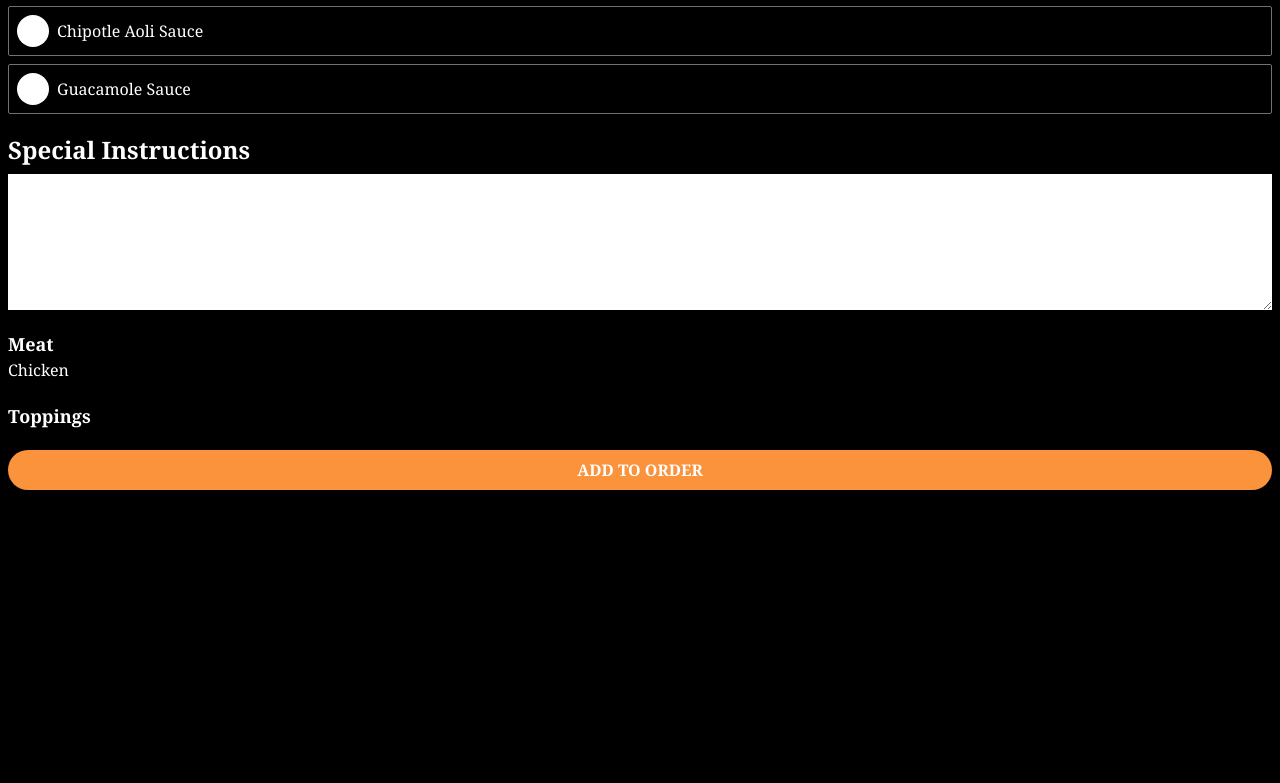
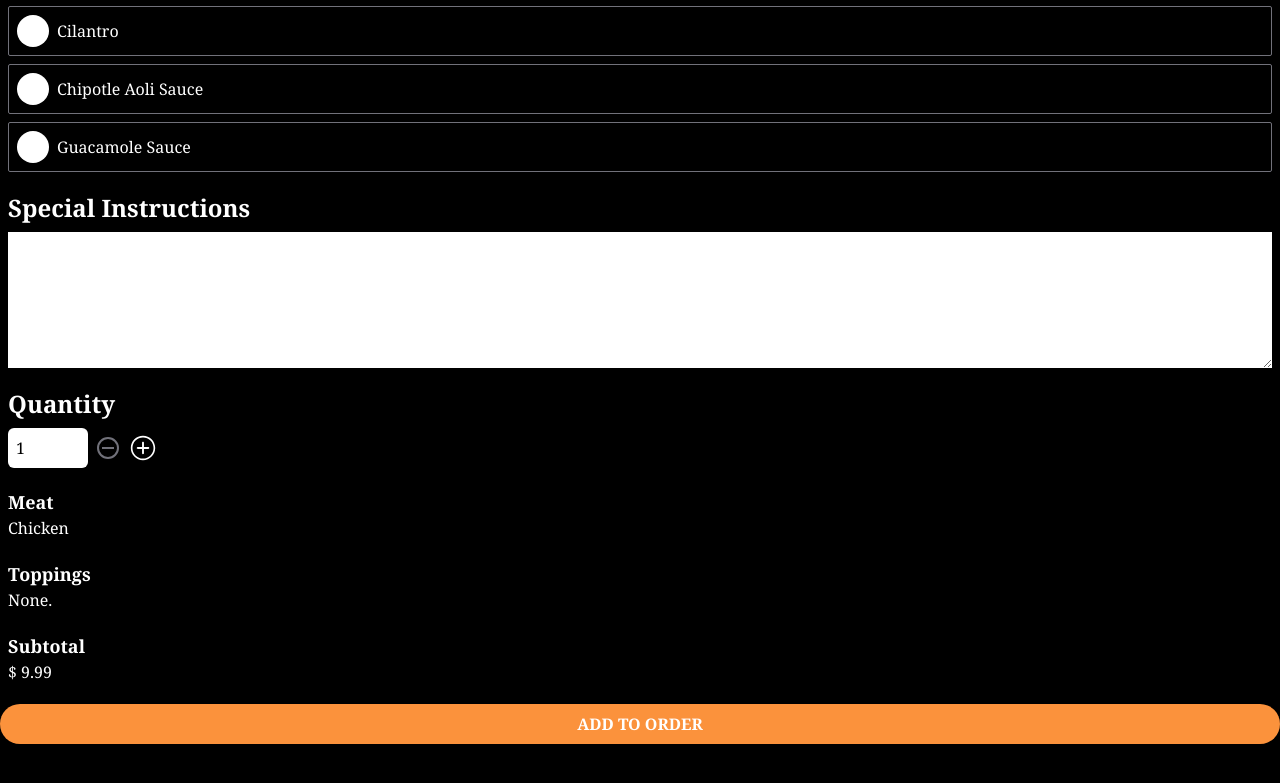
Before and after one commit to Jalenarms1/lalocura-rjs, a React (Vite) app: page /menu/burritos in a window 1280 px wide. Shown: the part 1115-1898 px from the top of the page. Before the commit the page ends 1693 px from the top, so only its background shows below. Built offline with nearby package versions, Linux system fonts and the light colour scheme.

Commit message:
committing progress - finished menu display with options for toppings and drinks, need to implement constructing of the cart to prepare for placing order

```diff
--- /dev/null
+++ b/src/Components/Menu/DrinksPicker.jsx
@@ -0,0 +1,57 @@
+import React, { useEffect, useState } from 'react'
+import { DRINK_LIST } from '../../data'
+import { GrSubtractCircle } from 'react-icons/gr'
+import { IoIosAddCircleOutline } from 'react-icons/io'
+
+const DrinksPicker = () => {
+    const [drinks, setDrinks] = useState({})
+
+    useEffect(() => {
+        setDrinks(Object.keys(DRINK_LIST).reduce((acc, drink) => {
+            acc[drink] = 0
+
+            return acc
+        }, {}))
+    }, [])
+
+    const onAddDrink = (drink) => {
+        setDrinks({...drinks, [drink]: drinks[drink] + 1})
+    }
+
+    const onSubDrink = (drink) => {
+        setDrinks({...drinks, [drink]: drinks[drink] - 1})
+
+    }
+
+  return (
+    <div className="flex flex-col gap-5 mb-5">
+        <div className="flex flex-col">
+            <div className="flex justify-between items-center">
+                <p className='text-3xl font-semibold'>Drinks</p>
+                {/* <p className='text-sm'>$2.99 ea</p> */}
+            </div>
+            <p className='text-zinc-300'>Choose from a variety of ice-cold beverages</p>
+        </div>
+
+        <div className="flex flex-col gap-2">
+            {Object.keys(DRINK_LIST).map((drink) => (
+                <div className="flex justify-between items-center p-2 rounded-md border border-zinc-600">
+                    <div className="flex items-center  gap-2 ">
+                        <p className='text-lg'>{drink}</p>
+                        <p className='text-zinc-500'>{DRINK_LIST[drink]}</p>
+
+                    </div>
+                    <div className="flex gap-2 items-center">
+                        <GrSubtractCircle onClick={() => drinks[drink] > 0 ? onSubDrink(drink) : null} className={`text-2xl`}/>
+                            <p className='p-2 w-12 rounded-md bg-white text-black justify-center flex'>{drinks[drink]}</p>
+                        <IoIosAddCircleOutline onClick={() => onAddDrink(drink)} className='text-3xl' />
+                    </div>
+                </div>
+            ))}
+
+        </div>
+    </div>
+  )
+}
+
+export default DrinksPicker
--- a/src/Components/Menu/Menu.jsx
+++ b/src/Components/Menu/Menu.jsx
@@ -2,6 +2,10 @@ import React, { useEffect } from 'react'
 import MenuLinkCard from './MenuLinkCard';
 import heroImg from '../../assets/hero-torta.jpeg'
 import { MENU_SECTIONS } from '../../data';
+import { Link } from 'react-router-dom';
+import { PiBeerBottle } from "react-icons/pi";
+import { IoIosArrowForward } from 'react-icons/io';
+
 
 const Menu = () => {
 
@@ -14,7 +18,28 @@ const Menu = () => {
                 return <MenuLinkCard key={i} img={img} label={label} description={description} />
 
             })}
+            <Link to={`/menu/drinks`}>
+                <div className="flex gap-5">
+                    <div className='w-1/3 h-28 rounded-md bg-zinc-400 text-zinc-600 flex justify-center items-center'>
+                        <PiBeerBottle className='text-6xl' />
+                    </div>
 
+                    <div className="flex flex-col justify-between flex-1">
+                        <div className="flex flex-col">
+                            <p className='text-lg font-semibold'>Drinks</p>
+                            <p className='text-zinc-300 text-sm'>Choose from a variety of ice-cold beverages</p>
+
+                        </div>
+
+                        <div className="w-full flex justify-end">
+                            <IoIosArrowForward className='text-zinc-400' />
+
+                        </div>
+                    </div>
+
+                </div>
+
+            </Link>
         </div>
 
     </div>
--- a/src/Pages/MenuSection.jsx
+++ b/src/Pages/MenuSection.jsx
@@ -6,6 +6,8 @@ import logo from "../assets/logo.jpeg"
 import { IoIosAddCircleOutline } from "react-icons/io";
 import MeatPicker from '../Components/Menu/MeatPicker';
 import ToppingPicker from '../Components/Menu/ToppingPicker';
+import { GrSubtractCircle } from "react-icons/gr";
+import DrinksPicker from '../Components/Menu/DrinksPicker';
 
 
 const MenuSection = () => {
@@ -14,6 +16,7 @@ const MenuSection = () => {
     const [selectedMeat, setSelectedMeat] = useState(MEAT_LIST[0])
     const [selectedToppings, setSelectedToppings] = useState([])
     const [specialInstructions, setSpecialInstructions] = useState("")
+    const [quantity, setQuantity] = useState(1)
 
     useEffect(() => {
         window.scrollTo(0,0)
@@ -53,11 +56,16 @@ const MenuSection = () => {
             </div>
         </div>
 
-        <div className="flex flex-col p-2 gap-5">
+        {sectionType == "drinks" ? (
+            <DrinksPicker />
+        ) : <div className="flex flex-col p-2 gap-5">
                 <img src={menuSection?.img} alt="section image" className='w-full object-cover h-60 rounded-md' />
 
                 <div className="flex flex-col">
+                    <div className="flex justify-between items-center">
                         <p className='text-3xl font-semibold'>Build your {menuSection?.label?.slice(0, menuSection?.label.length - 1)}</p>
+                        <p className='text-sm'>${menuSection?.price} ea</p>
+                    </div>
                     <p className='text-zinc-300'>{menuSection?.description}</p>
                 </div>
 
@@ -69,6 +77,21 @@ const MenuSection = () => {
                     <textarea onChange={(e) => setSpecialInstructions(e.target.value)} value={specialInstructions} rows={5} className='p-2 text-black'></textarea>
                 </div>
 
+                <div className="flex flex-col gap-2">
+                    <p className='text-2xl font-semibold'>Quantity</p>
+                    <div className="flex gap-2 items-center">
+                        <p className='p-2 w-20 rounded-md bg-white text-black'>{quantity}</p>
+                        <GrSubtractCircle onClick={() => quantity > 1 ? setQuantity(quantity - 1) : null} className={`text-2xl ${quantity == 1 ? 'text-zinc-500' : ''}` }/>
+                        <IoIosAddCircleOutline onClick={() => setQuantity(quantity + 1)} className='text-3xl' />
+                    </div>
+                    {/* <input
+                        type="number"
+                        className="text-black w-fit p-2"
+                        value={quantity}
+                        // onChange={(e) => parseInt(e.target.value) ? setQuantity(Number(e.target.value)) : setQuantity("")}
+                    /> */}
+                </div>
+
                 <div className="flex flex-col">
                     <p className='font-bold text-lg'>Meat</p>
                     <p>{selectedMeat}</p>
@@ -76,11 +99,18 @@ const MenuSection = () => {
 
                 <div className="flex flex-col">
                     <p className='font-bold text-lg'>Toppings</p>
+                    {selectedToppings.length == 0 && <p>None.</p>}
                     <p>{selectedToppings.join(", ")}</p>
                 </div>
 
+                <div className="flex flex-col">
+                    <p className='font-bold text-lg'>Subtotal</p>
+                    <p>$ {(quantity * menuSection?.price).toFixed(2)}</p>
+                </div>
+
+            </div>}
+
         <button className='bg-orange-400 text-white font-bold p-2 rounded-full active:bg-orange-500'>ADD TO ORDER</button>
-        </div>
     </div>
   )
 }
--- a/src/data.js
+++ b/src/data.js
@@ -12,11 +12,11 @@ export const CATEGORIES = [
 ]
 
 export const MENU_SECTIONS = [
-    {img: tortaImg, label: "Tortas", description: "Topped with chicken, beef, al pastor or shrimp"},
-    {img: burroImg, label: "Burritos", description: "Topped with chicken, beef, al pastor or shrimp"},
-    {img: tacosImg, label: "Tacos", description: "Topped with chicken, beef, al pastor or shrimp"},
-    {img: quesadillaImg, label: "Quesadillas", description: "Topped with chicken, beef, al pastor or shrimp"},
-    // {img: tortaImg, label: "Drinks", description: "Topped with chicken, beef, al pastor or shrimp"}
+    {img: tortaImg, label: "Tortas", description: "Topped with chicken, beef, al pastor or shrimp", price: 9.99},
+    {img: burroImg, label: "Burritos", description: "Topped with chicken, beef, al pastor or shrimp", price: 9.99},
+    {img: tacosImg, label: "Tacos", description: "Topped with chicken, beef, al pastor or shrimp", price: 2.99},
+    {img: quesadillaImg, label: "Quesadillas", description: "Topped with chicken, beef, al pastor or shrimp", price: 9.99},
+    {img: tortaImg, label: "Drinks", description: "Choose from a variety of ice-cold beverages"}
 ]
 
 
@@ -41,14 +41,16 @@ export const TOPPING_LIST = [
     "Monterey Jack Cheese",
     "Rice",
     "Black beans",
+    "Avacado",
     "Onion",
     "Cilantro",
     "Chipotle Aoli Sauce",
     "Guacamole Sauce"
 ]
 
-export const DRINK_LIST = [
-    "Coke",
-    "Mandarin Soda",
-    "Fanta"
-]
+
+export const DRINK_LIST = {
+    "Coke": 2.99,
+    "Mandarin Soda": 1.99,
+    "Fanta": 2.99
+}
```
Lines whose indentation alone changed are shown as unchanged.
